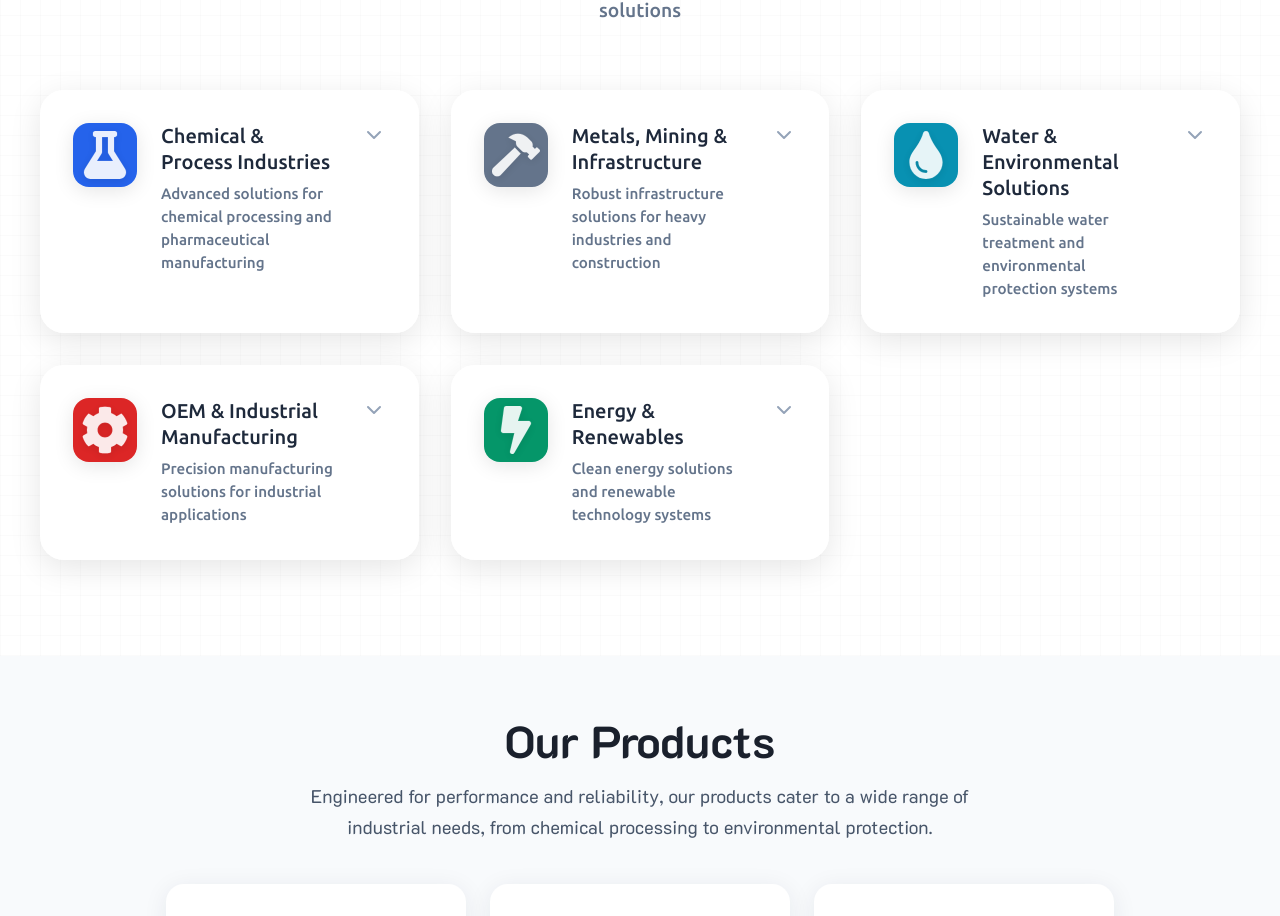
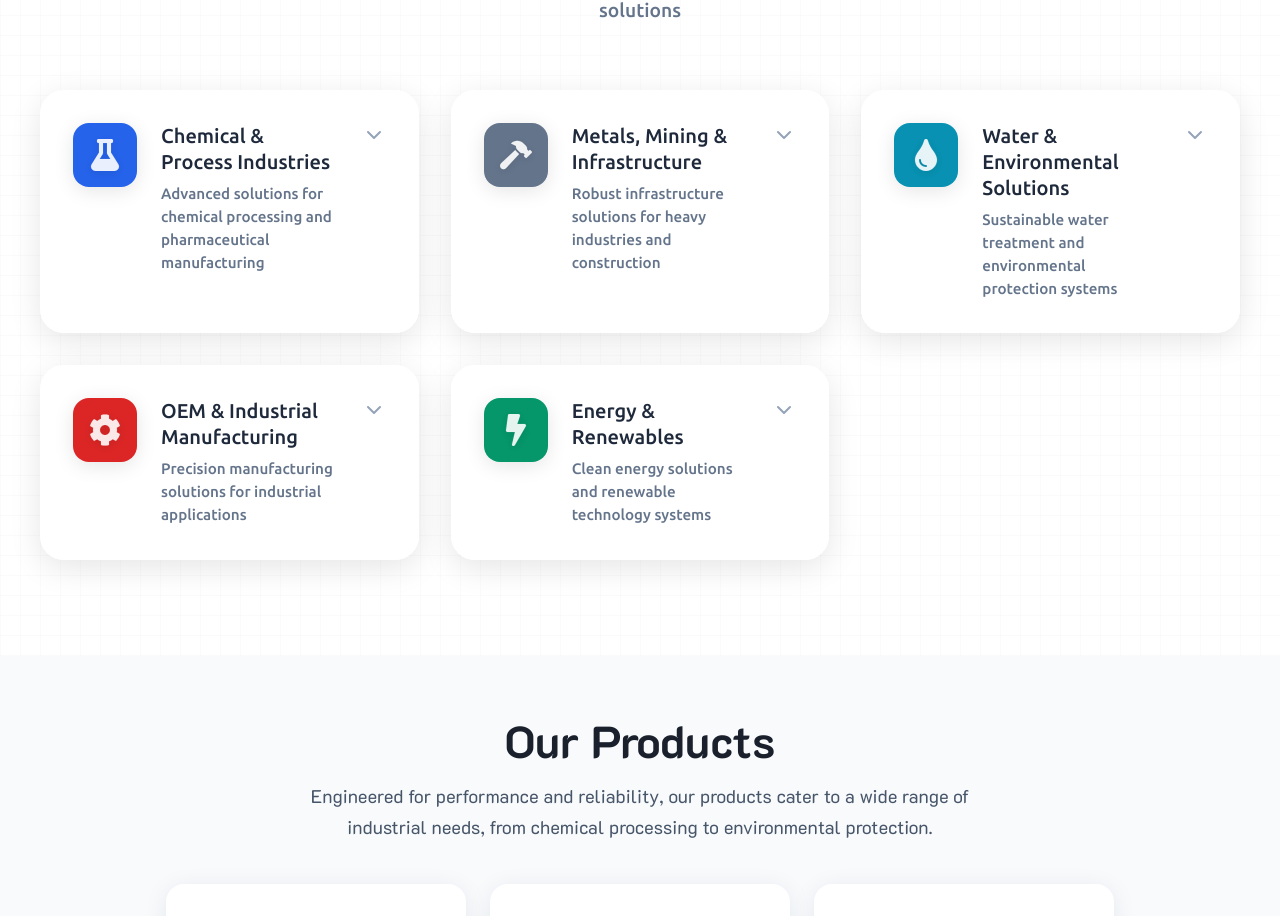
Before and after one commit to KAPIL9411/prashantpillp, a React (Vite) app: page / in a window 1280 px wide. Shown: the part 2310-3226 px from the top of the page. Built offline with nearby package versions, Linux system fonts and the light colour scheme.

Commit message:
2 august saam baala last commit hai hui 3

```diff
--- a/src/styles/industries.css
+++ b/src/styles/industries.css
@@ -67,21 +67,7 @@
     grid-column: 1 / -1;
 }
 
-@supports not (display: grid) {
-    .industries-grid {
-        display: flex;
-        flex-wrap: wrap;
-        justify-content: center;
-        gap: 2rem;
-    }
-
-    .industry-card {
-        flex: 0 0 auto;
-        width: 100%;
-        max-width: 350px;
-        min-width: 350px;
-    }
-}
+/* Removed problematic @supports fallback that was causing layout inconsistencies on Vercel */
 
 .industry-card {
     background: rgba(255, 255, 255, 0.85);
@@ -134,16 +120,6 @@
     opacity: 1;
 }
 
-.industry-icon {
-    color: white !important;
-    width: 48px !important;
-    height: 48px !important;
-    min-width: 48px;
-    min-height: 48px;
-    opacity: 0.9;
-    transition: all 0.3s ease;
-}
-
 .industry-card:hover .industry-icon {
     opacity: 1;
     transform: scale(1.1);
@@ -169,11 +145,19 @@
     flex-shrink: 0;
 }
 
-.industry-icon {
-    width: 2rem;
-    height: 2rem;
+.industry-icon,
+.industry-icon-container .industry-icon,
+.industry-icon-container svg {
+    width: 2rem !important;
+    height: 2rem !important;
     color: white !important;
+    fill: white !important;
+    stroke: white !important;
     stroke-width: 2;
+    min-width: 2rem;
+    min-height: 2rem;
+    opacity: 0.9;
+    transition: all 0.3s ease;
 }
 
 .industry-content {
@@ -278,7 +262,6 @@
     flex-shrink: 0;
 }
 
-/* Mobile optimizations */
 @media (max-width: 768px) {
     .industries-root {
         padding: 3rem 1rem;
@@ -301,19 +284,7 @@
         gap: 1.5rem;
     }
 
-    @supports not (display: grid) {
-        .industries-grid {
-            display: flex;
-            flex-direction: column;
-            align-items: center;
-        }
-
-        .industry-card {
-            width: 100%;
-            max-width: none;
-            min-width: auto;
-        }
-    }
+    /* Removed mobile @supports fallback for consistency */
 
     .industry-card-header {
         padding: 1.5rem;
```
